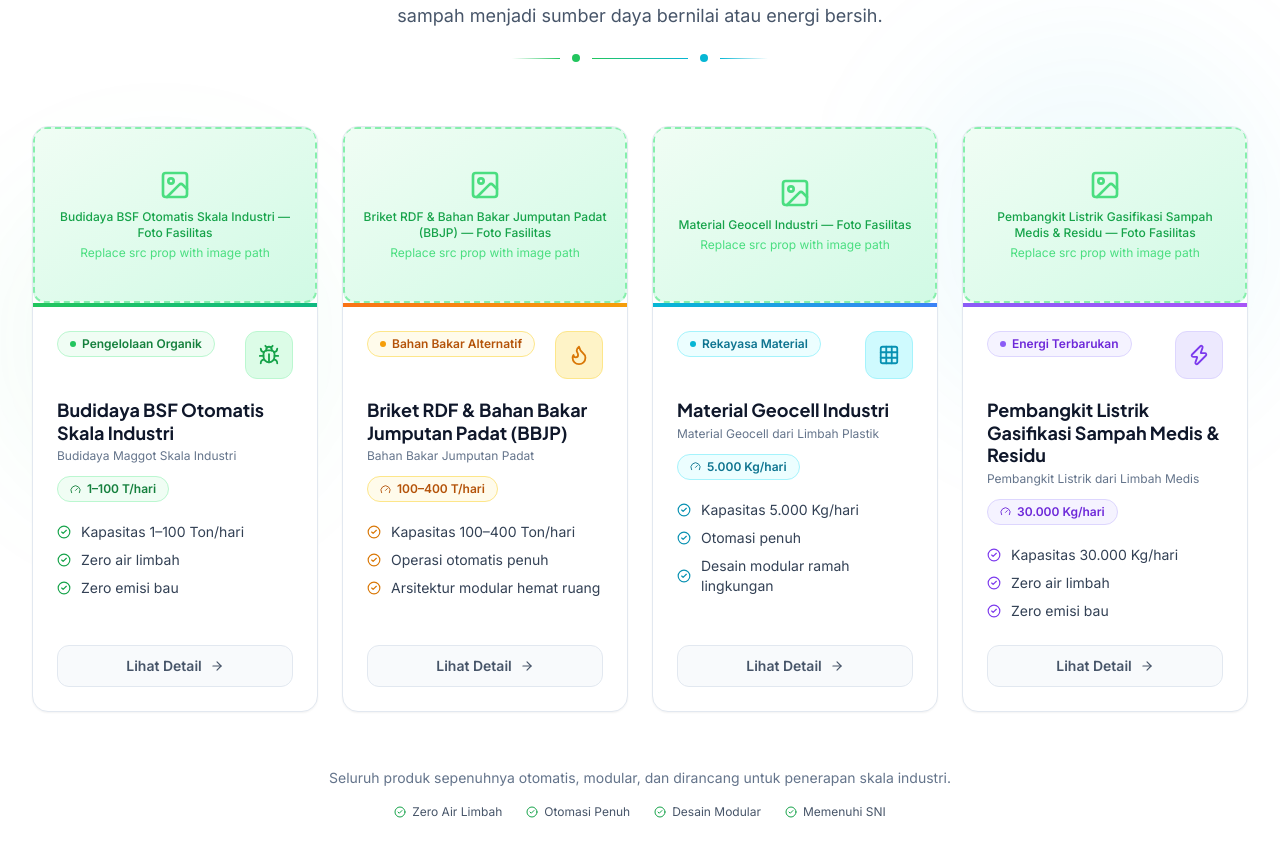
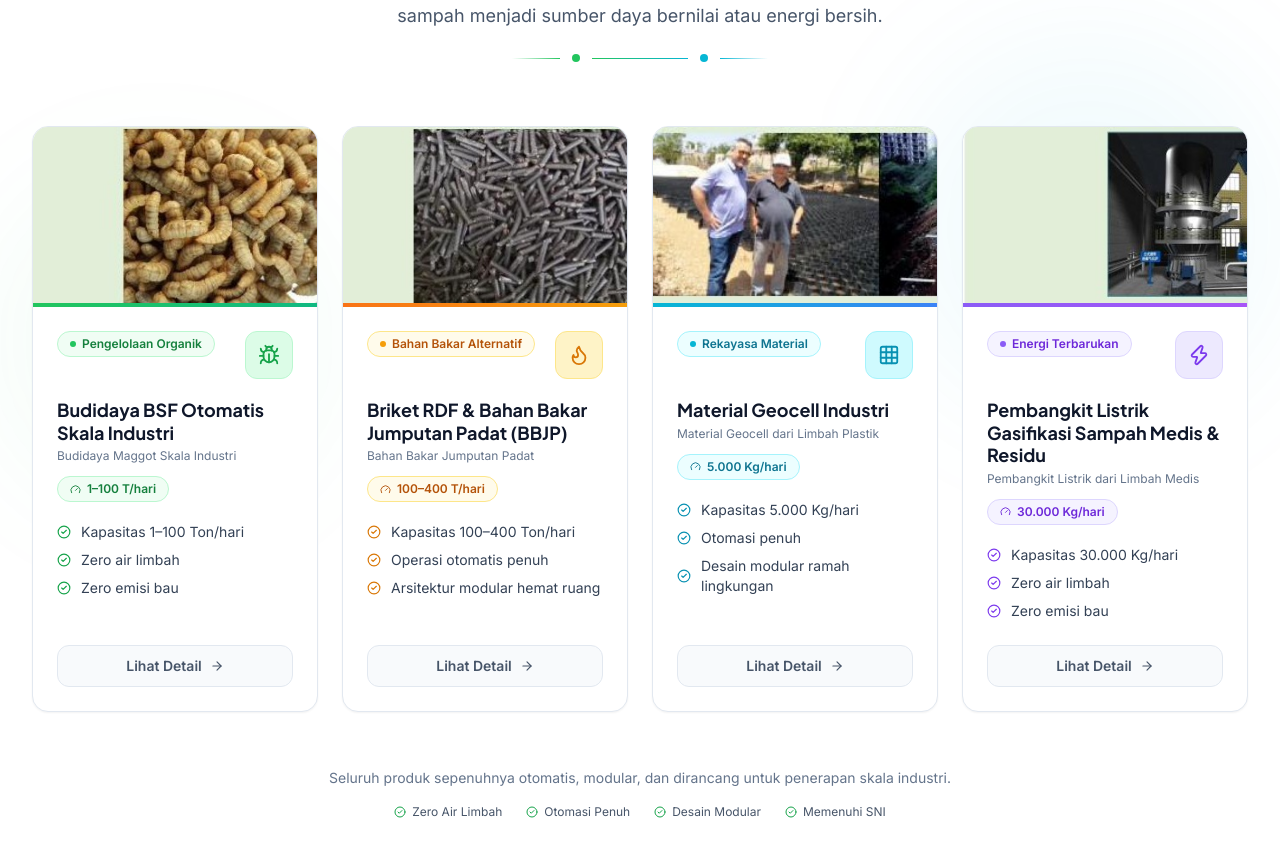
Before and after one commit to jaklon/cwm-web-profile, a React (Vite) app: page / in a window 1280 px wide. Shown: the part 3926-4783 px from the top of the page. Built offline with nearby package versions, Linux system fonts and the light colour scheme.

Commit message:
feat: add real image paths to all 4 products (productImage + facilityImage)

```diff
--- a/src/data/products.js
+++ b/src/data/products.js
@@ -1,7 +1,8 @@
 export const products = [
   {
     id: "bsf",
-    productImage: null, // → "/images/products/bsf-facility.jpg"
+    productImage: "/images/products/bsf-maggot-closeup.jpg",
+    facilityImage: "/images/products/bsf-facility-automation.jpg",
     title: "Budidaya BSF Otomatis Skala Industri",
     subtitle: "Budidaya Maggot Skala Industri",
     icon: "Bug",
@@ -54,7 +55,8 @@ export const products = [
   },
   {
     id: "rdf",
-    productImage: null, // → "/images/products/rdf-facility.jpg"
+    productImage: "/images/products/rdf-briquette-product.jpg",
+    facilityImage: "/images/products/rdf-processing-equipment.jpg",
     title: "Briket RDF & Bahan Bakar Jumputan Padat (BBJP)",
     subtitle: "Bahan Bakar Jumputan Padat",
     icon: "Flame",
@@ -107,7 +109,8 @@ export const products = [
   },
   {
     id: "geocell",
-    productImage: null, // → "/images/products/geocell-facility.jpg"
+    productImage: "/images/products/geocell-field-installation.jpg",
+    facilityImage: "/images/products/geocell-factory-machinery.jpg",
     title: "Material Geocell Industri",
     subtitle: "Material Geocell dari Limbah Plastik",
     icon: "Grid3x3",
@@ -160,7 +163,8 @@ export const products = [
   },
   {
     id: "gasification",
-    productImage: null, // → "/images/products/gasification-facility.jpg"
+    productImage: "/images/products/gasification-plant-render.jpg",
+    facilityImage: "/images/products/gasification-system-diagram.jpg",
     title: "Pembangkit Listrik Gasifikasi Sampah Medis & Residu",
     subtitle: "Pembangkit Listrik dari Limbah Medis",
     icon: "Zap",
```
